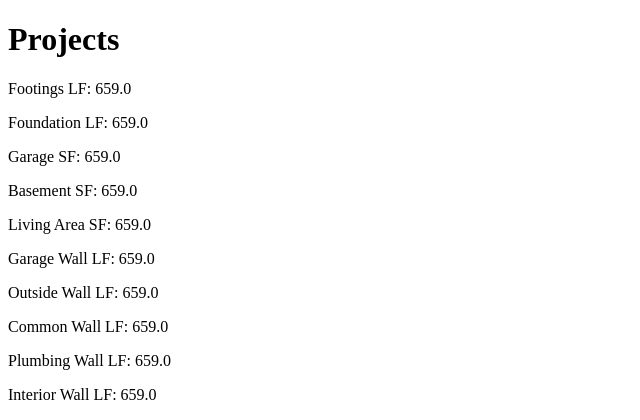
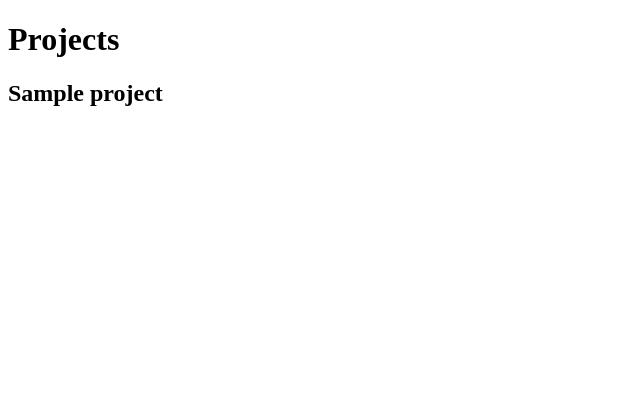
Before and after one commit to ctsTech2/timberTally1.0, a Flask app: page /projects in a window 1280 px wide. Shown: the top 420 px of the page, without its empty margins (0-640 px from the left). After the commit the page ends 106 px from the top, so only its background shows below. Run offline with Flask 3, Linux system fonts and the light colour scheme; tables that the repository leaves empty hold one stand-in row (values such as "Sample post").

Commit message:
dockerCompose created, projects page added and functional, everything works

```diff
--- a/models.py
+++ b/models.py
@@ -1,7 +1,13 @@
 from app import db
+
+class Project(db.Model):
+    id = db.Column(db.Integer, primary_key=True)
+    name = db.Column(db.String(100), nullable=False)
+    measurements = db.relationship('Measurement', backref='project', lazy=True)
 
 class Measurement(db.Model):
     id = db.Column(db.Integer, primary_key=True)
+    project_id = db.Column(db.Integer, db.ForeignKey('project.id'), nullable=False)
     footings_lf = db.Column(db.Float)
     foundation_lf = db.Column(db.Float)
     garage_sf = db.Column(db.Float)
--- a/routes.py
+++ b/routes.py
@@ -1,8 +1,8 @@
 import logging
 import sys
 from app import app, db
-from forms import MeasurementForm
-from models import Measurement
+from forms import MeasurementForm, ProjectForm  # Import the ProjectForm
+from models import Measurement, Project
 from flask import render_template, redirect, url_for
 
 # Configure the Flask logger to write to stdout
@@ -49,5 +49,15 @@ def measurements():
 
 @app.route('/projects')
 def projects():
-    measurements = Measurement.query.all()
-    return render_template('projects.html', measurements=measurements)
+    projects = Project.query.all()  # Query the Project objects
+    return render_template('projects.html', projects=projects)  # Pass the projects to the template
+
+@app.route('/add_project', methods=['GET', 'POST'])
+def add_project():
+    form = ProjectForm()
+    if form.validate_on_submit():
+        project = Project(name=form.name.data)
+        db.session.add(project)
+        db.session.commit()
+        return redirect(url_for('projects'))
+    return render_template('add_project.html', form=form)
--- a/templates/projects.html
+++ b/templates/projects.html
@@ -6,7 +6,9 @@
 </head>
 <body>
     <h1>Projects</h1>
-    {% for measurement in measurements %}
+    {% for project in projects %}
+        <h2>{{ project.name }}</h2>
+        {% for measurement in project.measurements %}
             <p>Footings LF: {{ measurement.footings_lf }}</p>
             <p>Foundation LF: {{ measurement.foundation_lf }}</p>
             <p>Garage SF: {{ measurement.garage_sf }}</p>
@@ -22,5 +24,6 @@
             <p>Roof Perimeter LF: {{ measurement.roof_perimeter_lf }}</p>
             <p>Roof SF: {{ measurement.roof_sf }}</p>
         {% endfor %}
+    {% endfor %}
 </body>
 </html>
```
Also changed, not shown: forms.py (+6 -1 lines), templates/add_project.html (added, +15 -0 lines). Lines whose indentation alone changed are shown as unchanged.
